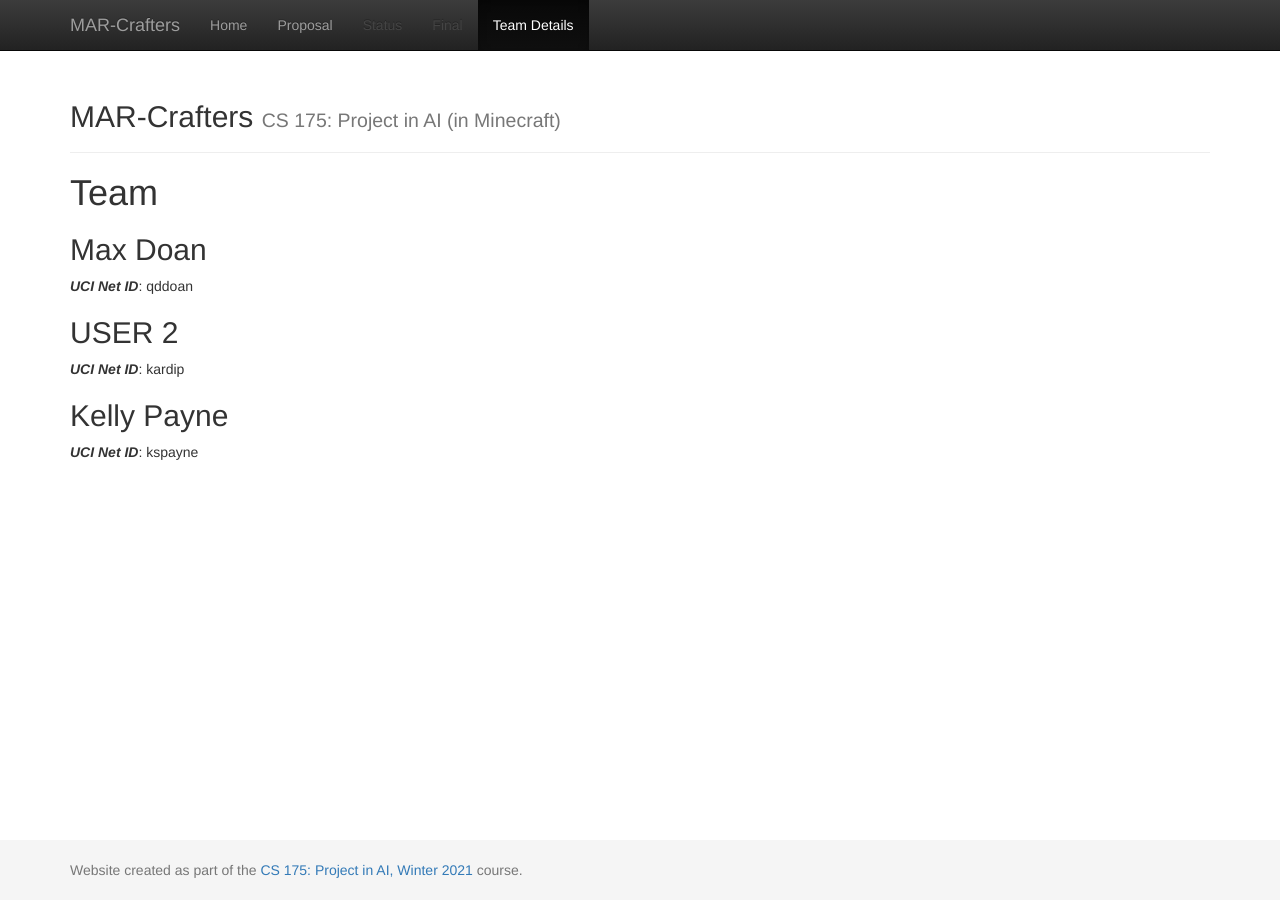
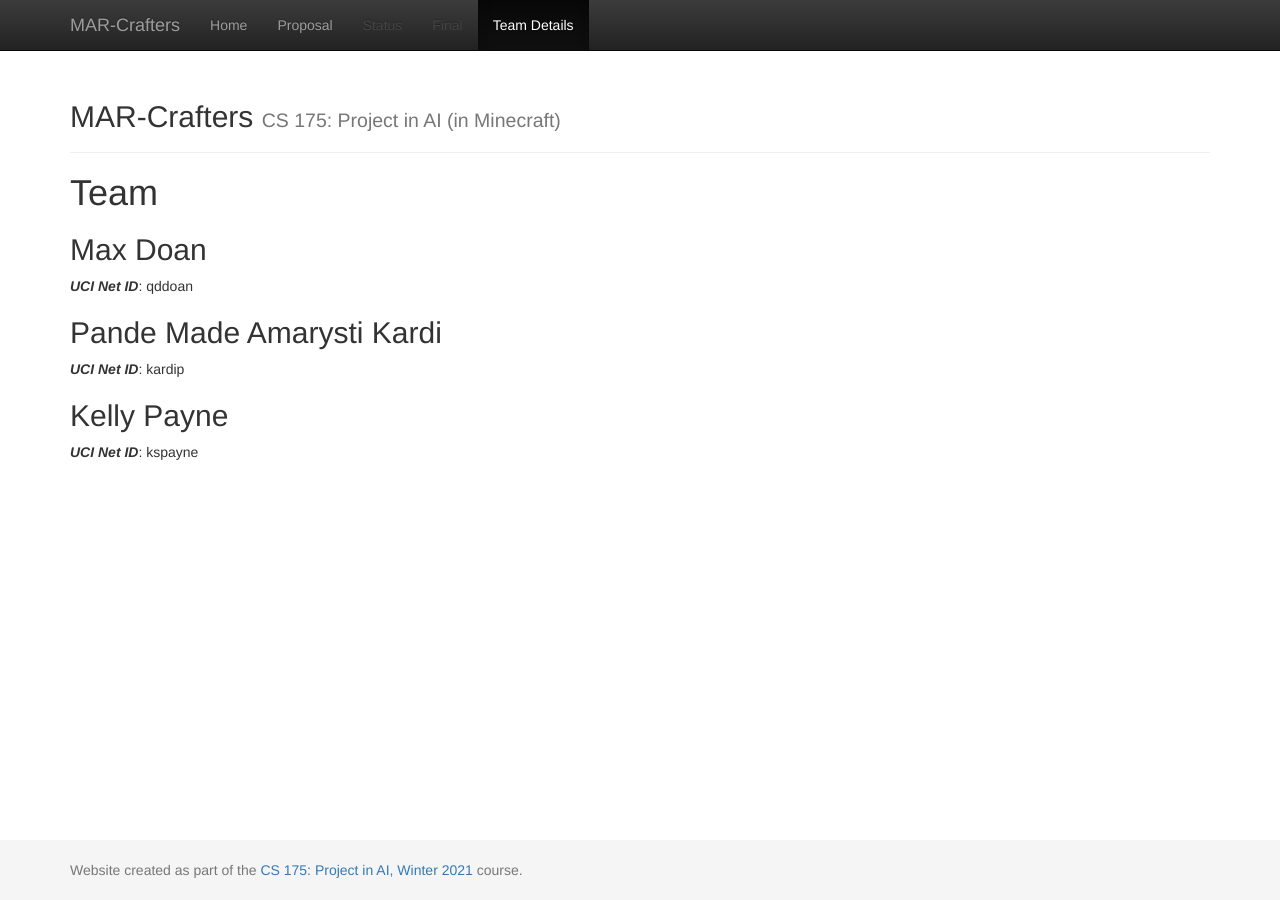
Before and after one commit to maxxdoan/DangerDungeon, a Jekyll site: the page built from docs/team.md, in a window 1280 px wide. Built offline with Jekyll 4.4.1, drawn with Linux system fonts in a browser that asks for light colours.

Commit message:
Update team.md
My name

```diff
--- a/docs/team.md
+++ b/docs/team.md
@@ -9,7 +9,7 @@ title:  Team
 ## Max Doan
 ***UCI Net ID***: qddoan
 
-## USER 2
+## Pande Made Amarysti Kardi
 ***UCI Net ID***: kardip
 
 ## Kelly Payne
```
